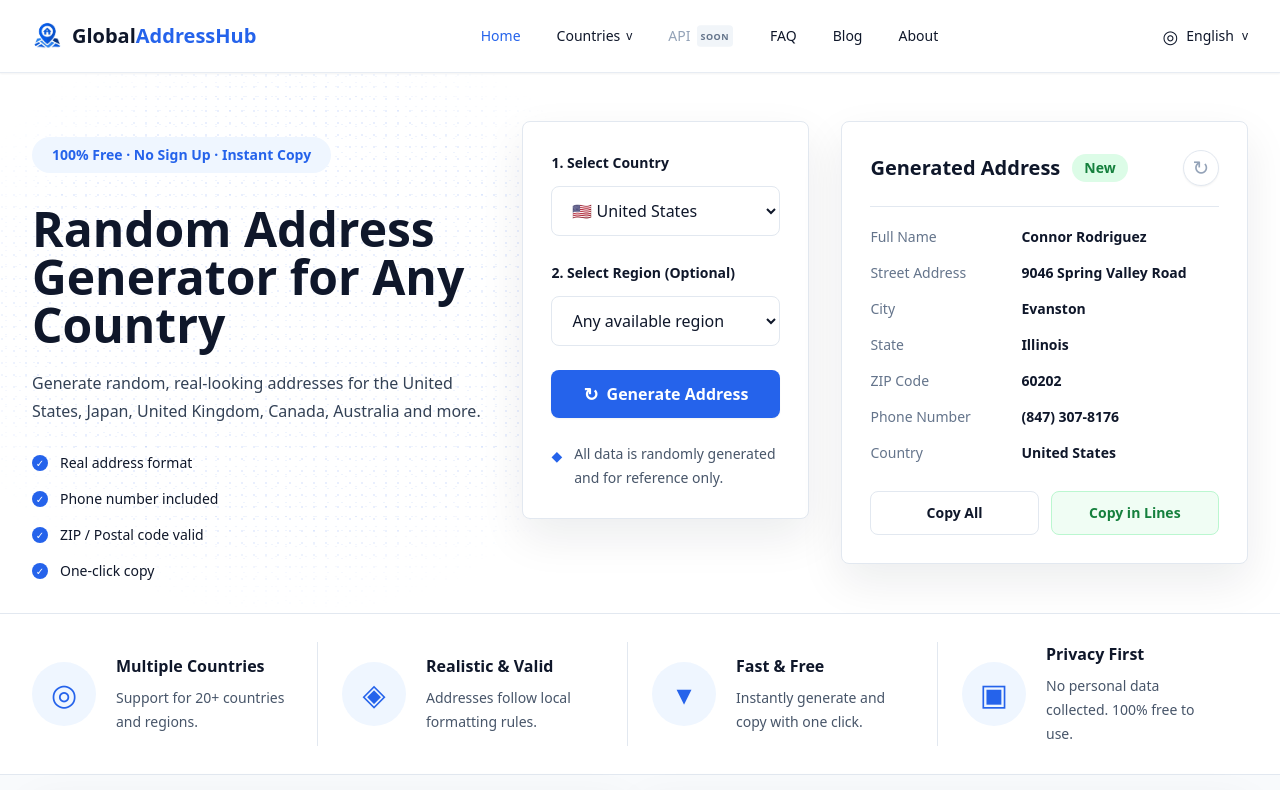
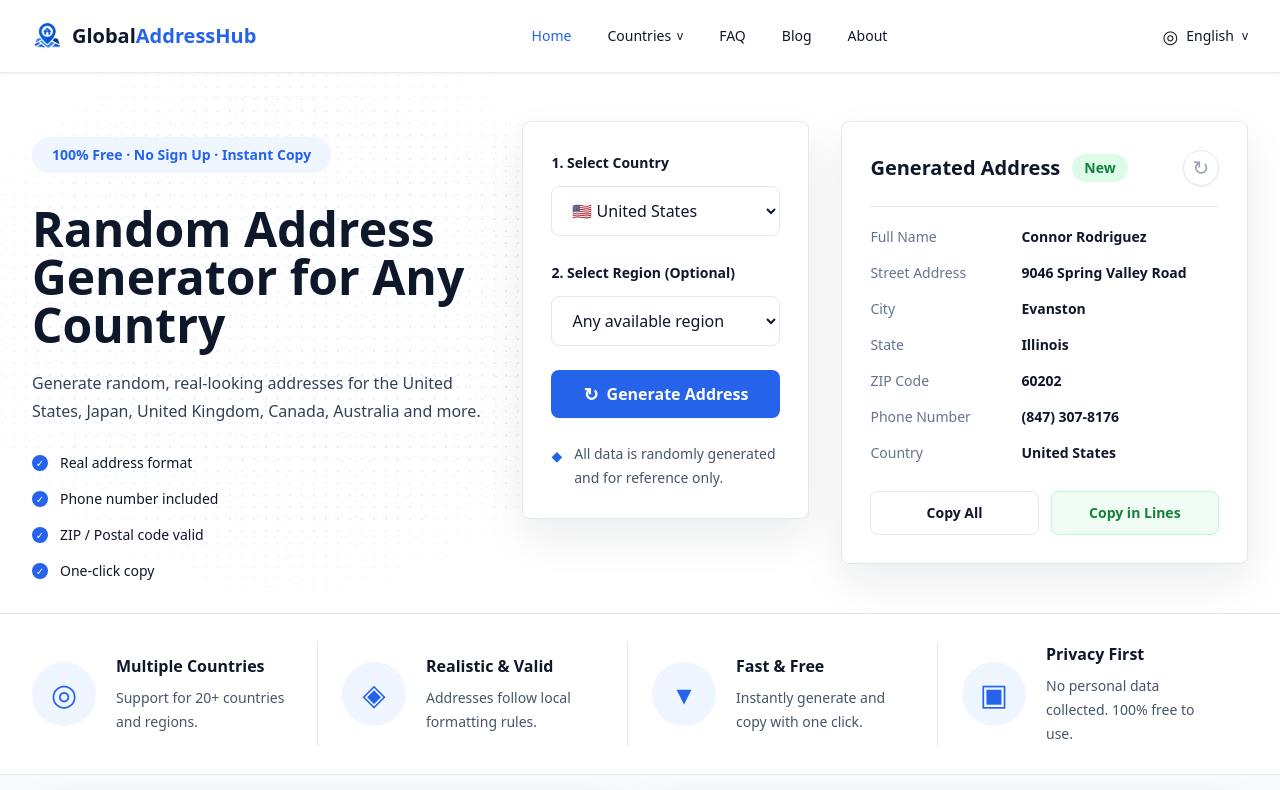
Before and after one commit to chinaggp/global-address-hub, a Nuxt app in the folder frontend/: page / in a window 1280 px wide. Shown: the top 790 px of the page. Built offline with nearby package versions, Linux system fonts and the light colour scheme.

Commit message:
chore(nav): 注释掉即将推出的API导航项

```diff
--- a/frontend/components/Header.vue
+++ b/frontend/components/Header.vue
@@ -27,12 +27,12 @@
             </div>
           </div>
         </div>
-        <div class="relative group">
+        <!-- <div class="relative group">
           <span class="text-slate-400 cursor-not-allowed flex items-center gap-1 select-none">
             {{ $t('nav.api') }}
             <span class="rounded bg-slate-100 px-1 py-0.5 text-[10px] text-slate-500 font-bold uppercase tracking-wider scale-90">Soon</span>
           </span>
-        </div>
+        </div> -->
         <NuxtLink class="hover:text-brand-blue transition-colors duration-200" :to="`${localePath('/')}#faq`">{{ $t('nav.faq') }}</NuxtLink>
         <NuxtLink class="hover:text-brand-blue transition-colors duration-200" :to="localePath('/blog')">{{ $t('nav.blog') }}</NuxtLink>
         <NuxtLink class="hover:text-brand-blue transition-colors duration-200" :to="localePath('/contact')">{{ $t('nav.about') }}</NuxtLink>
```
